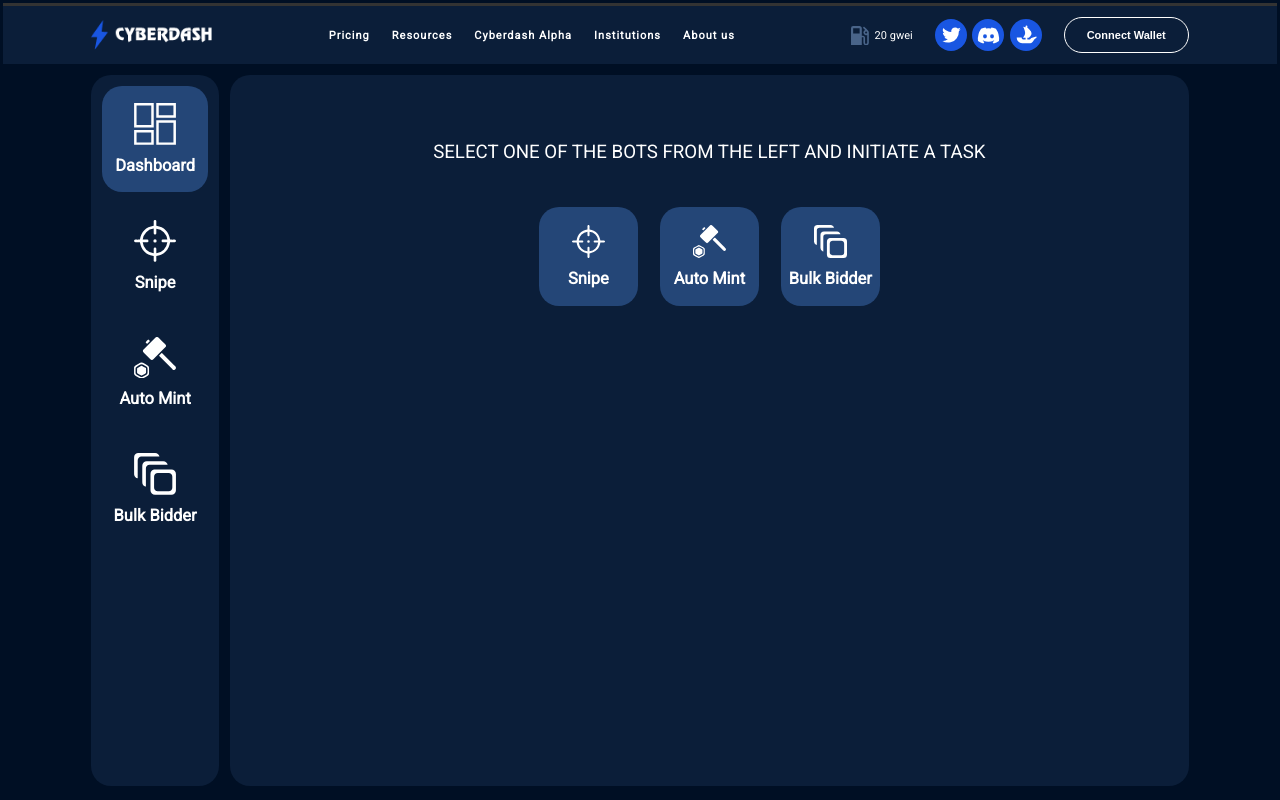
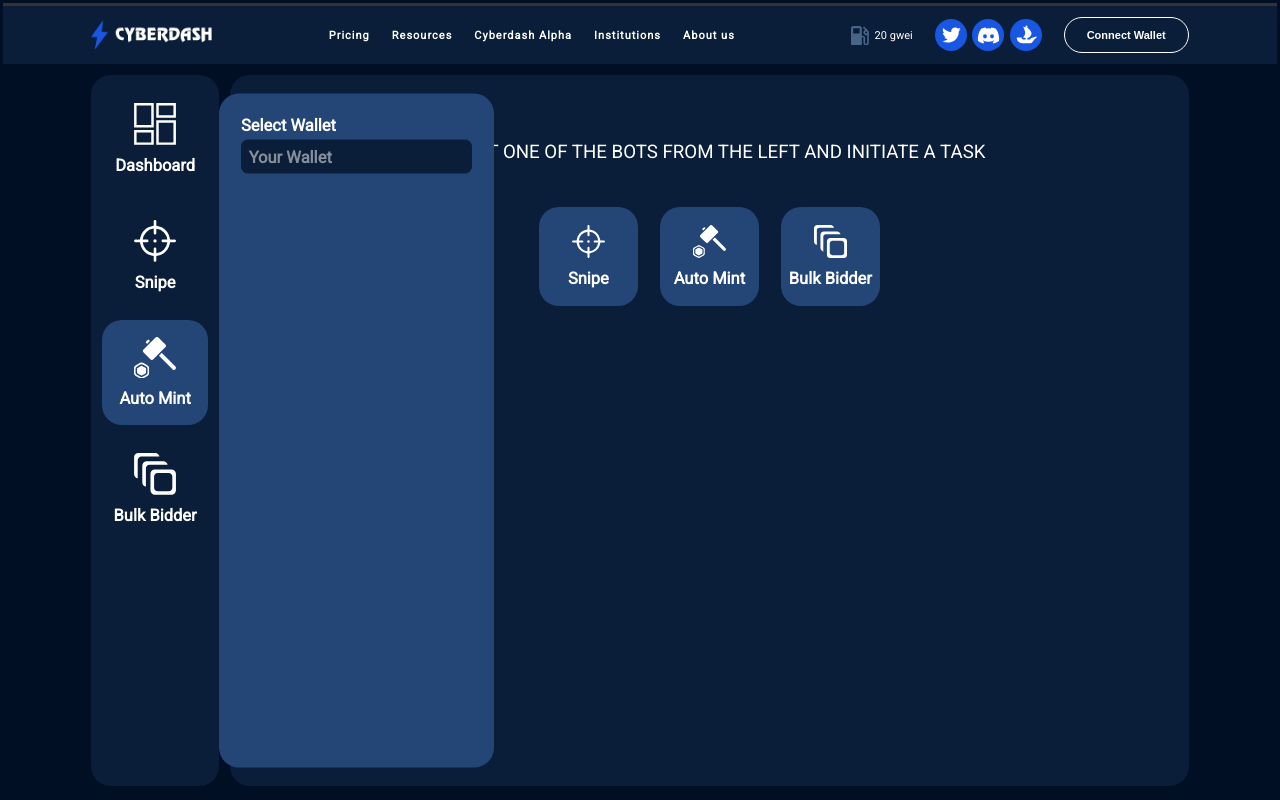
Before and after one commit to FortuneWebWorks/Cyber-React-Sass, a React (Create React App) app: page / in a window 1280 px wide. Built offline with nearby package versions, Linux system fonts and the light colour scheme.

Commit message:
:zap: DropDown Component completed

```diff
--- /dev/null
+++ b/src/components/AutoMint.js
@@ -0,0 +1,23 @@
+import '../styles/autoMint.scss';
+import DropDown from './DropDown';
+
+const dropdownData = [
+  { title: 'item1', data: 'item1data' },
+  { title: 'item2', data: 'item2data' },
+  { title: 'item3', data: 'item3data' },
+  { title: 'item4', data: 'item4data' },
+];
+
+const AutoMint = () => {
+  return (
+    <div className="container">
+      <DropDown
+        title="Select Wallet"
+        placeholder={'Your Wallet'}
+        items={dropdownData}
+      />
+    </div>
+  );
+};
+
+export default AutoMint;
--- a/src/components/Board.js
+++ b/src/components/Board.js
@@ -8,9 +8,9 @@
         SELECT ONE OF THE BOTS FROM THE LEFT AND INITIATE A TASK
       </h3>
       <div className="board__bots">
-        <Menu active={true} title={'Snipe'} />
-        <Menu active={true} title={'Auto Mint'} />
-        <Menu active={true} title={'Bulk Bidder'} />
+        <Menu active={true} title={'Snipe'} noMenu={true} />
+        <Menu active={true} title={'Auto Mint'} noMenu={true} />
+        <Menu active={true} title={'Bulk Bidder'} noMenu={true} />
       </div>
     </>
   );
--- /dev/null
+++ b/src/components/DropDown.js
@@ -0,0 +1,39 @@
+import { useState } from 'react';
+import '../styles/dropdown.scss';
+
+const DropDown = ({ title, placeholder, items, callBack }) => {
+  const [value, setValue] = useState('');
+  const [placeHolder, setPlaceHolder] = useState(placeholder);
+  const [open, setOpen] = useState(false);
+
+  const onClick = (e) => {
+    if (e.target.classList.contains('dropdown')) {
+      setOpen((prev) => !prev);
+    }
+
+    if (e.target.tagName === 'LI') {
+      setValue(e.target.getAttribute('data'));
+      setPlaceHolder(e.target.textContent);
+      setOpen((prev) => !prev);
+      callBack && callBack(e.target.textContent, e.target.getAttribute('data'));
+    }
+  };
+
+  return (
+    <div className="dropdown__container">
+      <span className="title">{title}</span>
+      <ul className="dropdown" onClick={onClick}>
+        <span className="dropdown__placeholder">{placeHolder}</span>
+        <ul className={`dropdown__items ${open && 'open'}`}>
+          {items.map((item) => (
+            <li key={item.title} data={item.data}>
+              {item.title}
+            </li>
+          ))}
+        </ul>
+      </ul>
+    </div>
+  );
+};
+
+export default DropDown;
--- a/src/components/Main.js
+++ b/src/components/Main.js
@@ -6,7 +6,7 @@
 const menuItems = ['Dashboard', 'Snipe', 'Auto Mint', 'Bulk Bidder'];
 
 const Main = () => {
-  const [active, setActive] = useState('Dashboard');
+  const [active, setActive] = useState('Auto Mint');
 
   return (
     <div className="main">
--- a/src/components/Menu.js
+++ b/src/components/Menu.js
@@ -1,9 +1,11 @@
 import '../styles/menu.scss';
-// icnos
+// Icnos
 import { ReactComponent as DashboardIcon } from '../assets/icons/dashboard.svg';
 import { ReactComponent as SnipeIcon } from '../assets/icons/snipe.svg';
 import { ReactComponent as AutoMintIcon } from '../assets/icons/auto-mint.svg';
 import { ReactComponent as BulkIcon } from '../assets/icons/bulk.svg';
+// Menus
+import AutoMint from './AutoMint';
 
 const renderIcon = (title) => {
   switch (title) {
@@ -20,11 +22,27 @@
   }
 };
 
-const Menu = ({ title, active }) => {
+const renderMenu = (title) => {
+  switch (title) {
+    // case 'Dashboard':
+    //   return <DashboardIcon />;
+    // case 'Snipe':
+    //   return <SnipeIcon />;
+    case 'Auto Mint':
+      return <AutoMint />;
+    // case 'Bulk Bidder':
+    //   return <BulkIcon />;
+    default:
+      break;
+  }
+};
+
+const Menu = ({ title, active, noMenu }) => {
   return (
     <div className={`menu ${active && 'active'}`}>
       {renderIcon(title)}
       <span>{title}</span>
+      {!noMenu && renderMenu(title)}
     </div>
   );
 };
--- /dev/null
+++ b/src/styles/autoMint.scss
@@ -0,0 +1,18 @@
+@use './colors' as *;
+
+.container {
+  position: absolute;
+  left: 100%;
+  top: 50%;
+  width: 25rem;
+  height: 95%;
+  display: flex;
+  flex-direction: column;
+  justify-content: flex-start;
+  align-items: center;
+  border-radius: 20px;
+  padding: 1rem;
+  background-color: $primary-light;
+  transform: translateY(-50%);
+  cursor: default;
+}
--- /dev/null
+++ b/src/styles/dropdown.scss
@@ -0,0 +1,62 @@
+@use './colors' as *;
+
+.dropdown__container {
+  width: 100%;
+  display: flex;
+  flex-direction: column;
+  justify-content: center;
+  align-items: flex-start;
+  gap: 0.5rem;
+  padding: 1rem;
+
+  .dropdown {
+    position: relative;
+    width: 100%;
+    min-height: 3rem;
+    background-color: $primary;
+    border-radius: 7px;
+    padding: 0.7rem;
+    cursor: pointer;
+  }
+
+  .dropdown__placeholder {
+    opacity: 0.5;
+    user-select: none;
+    pointer-events: none;
+  }
+
+  .dropdown__items {
+    position: absolute;
+    top: 120%;
+    left: 0;
+    width: 100%;
+    display: flex;
+    flex-direction: column;
+    justify-content: space-evenly;
+    align-items: flex-start;
+    border-radius: 7px;
+    background-color: $primary-dark;
+    font-size: 1.4rem;
+    font-weight: normal;
+    opacity: 0;
+    z-index: -1;
+    transition: all 0.2s ease-in-out;
+
+    &.open {
+      opacity: 1;
+      z-index: 1;
+    }
+
+    li {
+      width: 100%;
+      border-bottom: 1px solid $primary;
+      border-radius: inherit;
+      padding: 1rem;
+      cursor: pointer;
+
+      &:hover {
+        background-color: lighten($color: $primary-dark, $amount: 2%);
+      }
+    }
+  }
+}
--- a/src/styles/index.scss
+++ b/src/styles/index.scss
@@ -27,3 +27,7 @@
 #root {
   height: 100%;
 }
+
+li {
+  list-style: none;
+}
--- a/src/styles/main.scss
+++ b/src/styles/main.scss
@@ -11,6 +11,7 @@
   padding: 1rem 8rem;
 
   .main__menu {
+    position: relative;
     width: 13rem;
     height: 100%;
     display: flex;
--- a/src/styles/menu.scss
+++ b/src/styles/menu.scss
@@ -13,6 +13,7 @@
   color: #fff;
   font-size: 1.5rem;
   font-weight: bold;
+  cursor: pointer;
 
   svg {
     width: 55%;
```
Also changed, not shown: src/components/Snipe.js (added, +7 -0 lines).
